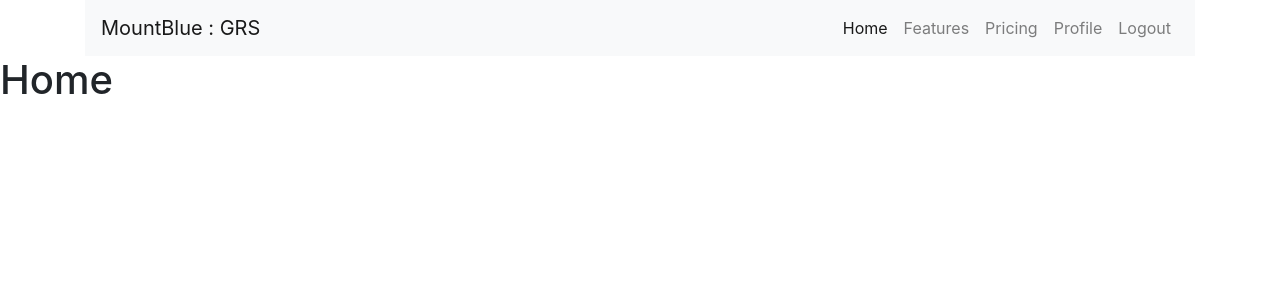
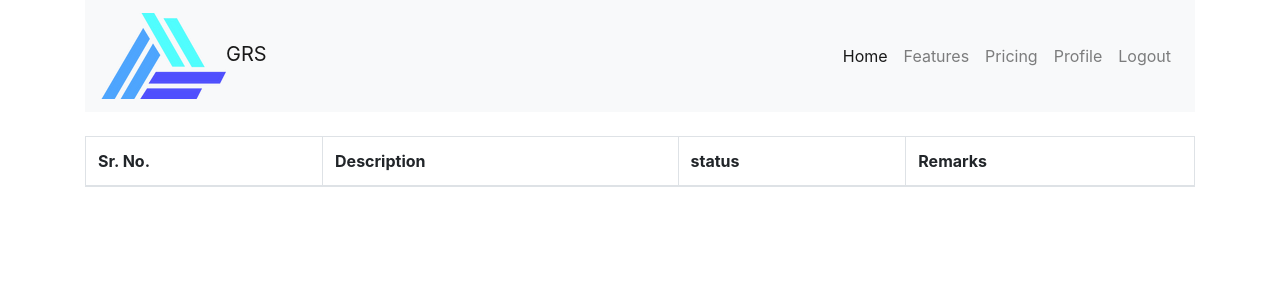
Before and after one commit to officialkrunalkumar/grievances-redressal-portal-using-django, a Django app: page / in a window 1280 px wide. Shown: the top 300 px of the page. Run offline with Django 3.2, Linux system fonts and the light colour scheme; a user stored in the database is signed in; data comes from the database, SQL or seed files in the repository; lists and menus that the app fills with data are empty; some libraries are stand-ins or nearby versions.

Commit message:
dashboard ready

```diff
--- a/grs/complaints/admin.py
+++ b/grs/complaints/admin.py
@@ -1,6 +1,6 @@
 from django.contrib import admin
 
 # Register your models here.
-from .models import complaint
+from .models import Complaint
 
-admin.site.register(complaint)
+admin.site.register(Complaint)
--- a/grs/complaints/views.py
+++ b/grs/complaints/views.py
@@ -1,3 +1,4 @@
 from django.shortcuts import render
 
 # Create your views here.
+from .models import Complaint
--- a/grs/home/templates/home/home.html
+++ b/grs/home/templates/home/home.html
@@ -1,4 +1,39 @@
 {% extends 'users/base.html' %}
 {% block content %}
-<h1>Home</h1>
+<br>
+<div class="container">
+<table class="table table-bordered">
+    <thead>
+      <tr>
+        <th scope="col">Sr. No.</th>
+        <th scope="col">Description</th>
+        <th scope="col">status</th>
+        <th scope="col">Remarks</th>
+      </tr>
+    </thead>
+    <tbody>
+      {% for complaint in complaints %}
+      <tr>
+        <th scope="row">{{forloop.counter}}</th>
+        <td>{{complaint.description}}</td>
+        <td>{% if complaint.status == 'P' %}
+          Pending
+          {% elif complaint.status == 'N' %}
+          Needs More Clarification
+          {% else %}
+          Resolved!
+          {% endif %}
+        </td>
+        {% if complaint.status == 'R' %}
+        <td>
+          {{complaint.resolution}}
+        </td>
+        {% else %}
+        <td> Under process </td>
+        {% endif %}
+      </tr>
+      {% endfor %}
+    </tbody>
+  </table>
+</div>
 {% endblock %}
--- a/grs/home/views.py
+++ b/grs/home/views.py
@@ -1,7 +1,15 @@
 from django.shortcuts import render
 from django.contrib import messages
+from django.contrib.auth.decorators import login_required
 # Create your views here.
+from complaints.models import Complaint
 
 
+@login_required(login_url='login')
 def home(request):
-    return render(request, 'home/home.html')
+    complaints = Complaint.objects.all().filter(user = request.user)
+    print(complaints)
+    context = {
+        'complaints':complaints
+    }
+    return render(request, 'home/home.html',context)
--- a/grs/users/templates/users/base.html
+++ b/grs/users/templates/users/base.html
@@ -13,7 +13,7 @@
   <body>
     <div class="container">
     <nav class="navbar navbar-expand-lg navbar-light bg-light">
-        <a class="navbar-brand" href="#">MountBlue : GRS</a>
+        <a class="navbar-brand" href="#"><img src="../../../media/static/mb.jpg" alt="MountBlue Logo">GRS</a>
         <button class="navbar-toggler" type="button" data-toggle="collapse" data-target="#navbarNav" aria-controls="navbarNav" aria-expanded="false" aria-label="Toggle navigation">
           <span class="navbar-toggler-icon"></span>
         </button>
```
Also changed, not shown: grs/complaints/models.py (+5 -2 lines), grs/complaints/migrations/0003_alter_complaint_status.py (deleted), grs/complaints/migrations/0003_auto_20210616_0636.py (added), grs/complaints/migrations/0004_complaint_resoultion.py (added), grs/complaints/migrations/0004_complaint_user.py (deleted), grs/complaints/migrations/0005_auto_20210614_1447.py (deleted), grs/complaints/migrations/0006_alter_complaint_status.py (deleted), grs/complaints/migrations/0007_complaint_category.py (deleted), grs/complaints/migrations/0008_alter_complaint_category.py (deleted), grs/db.sqlite3, grs/media/static/mb.jpg (added).
